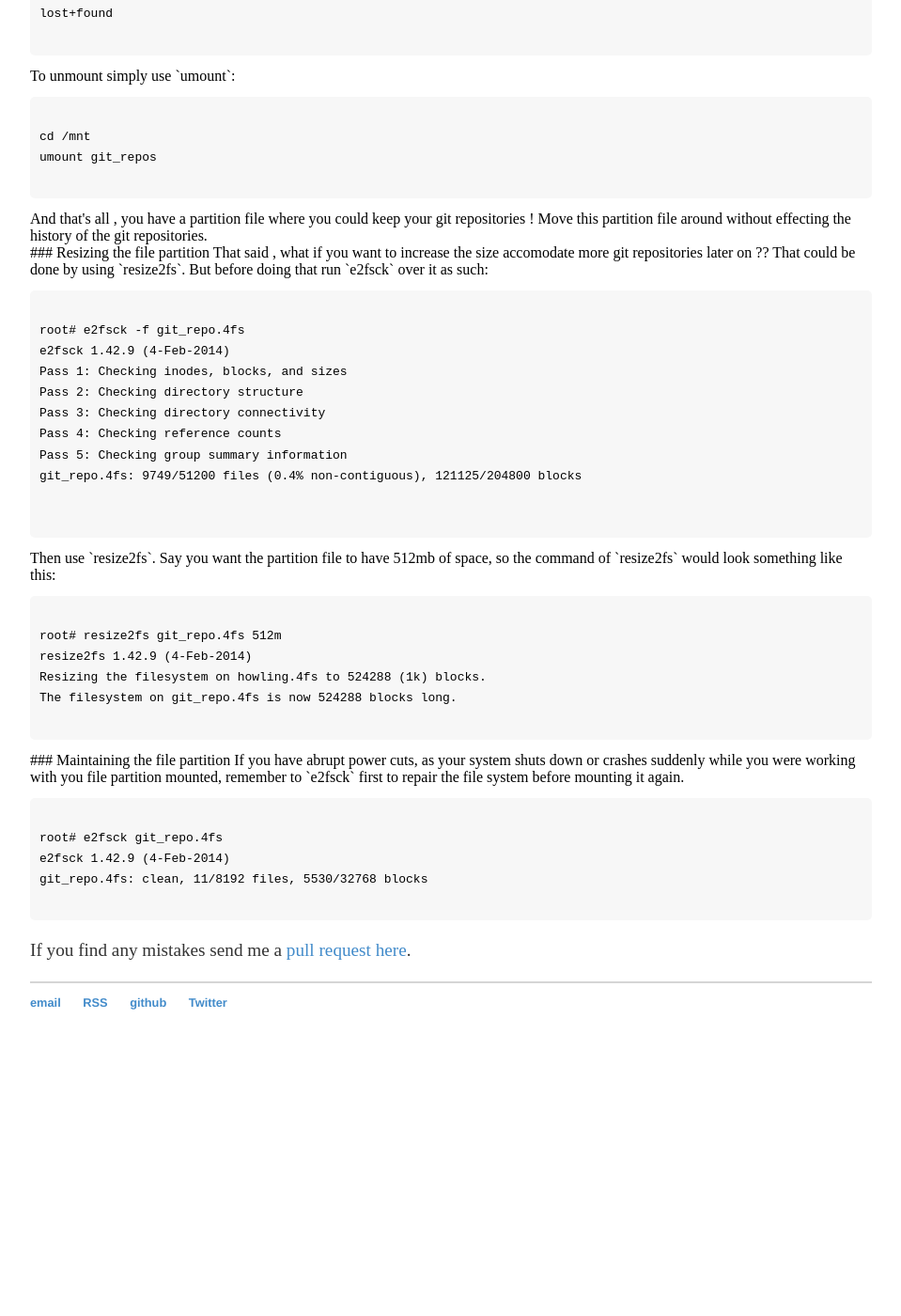
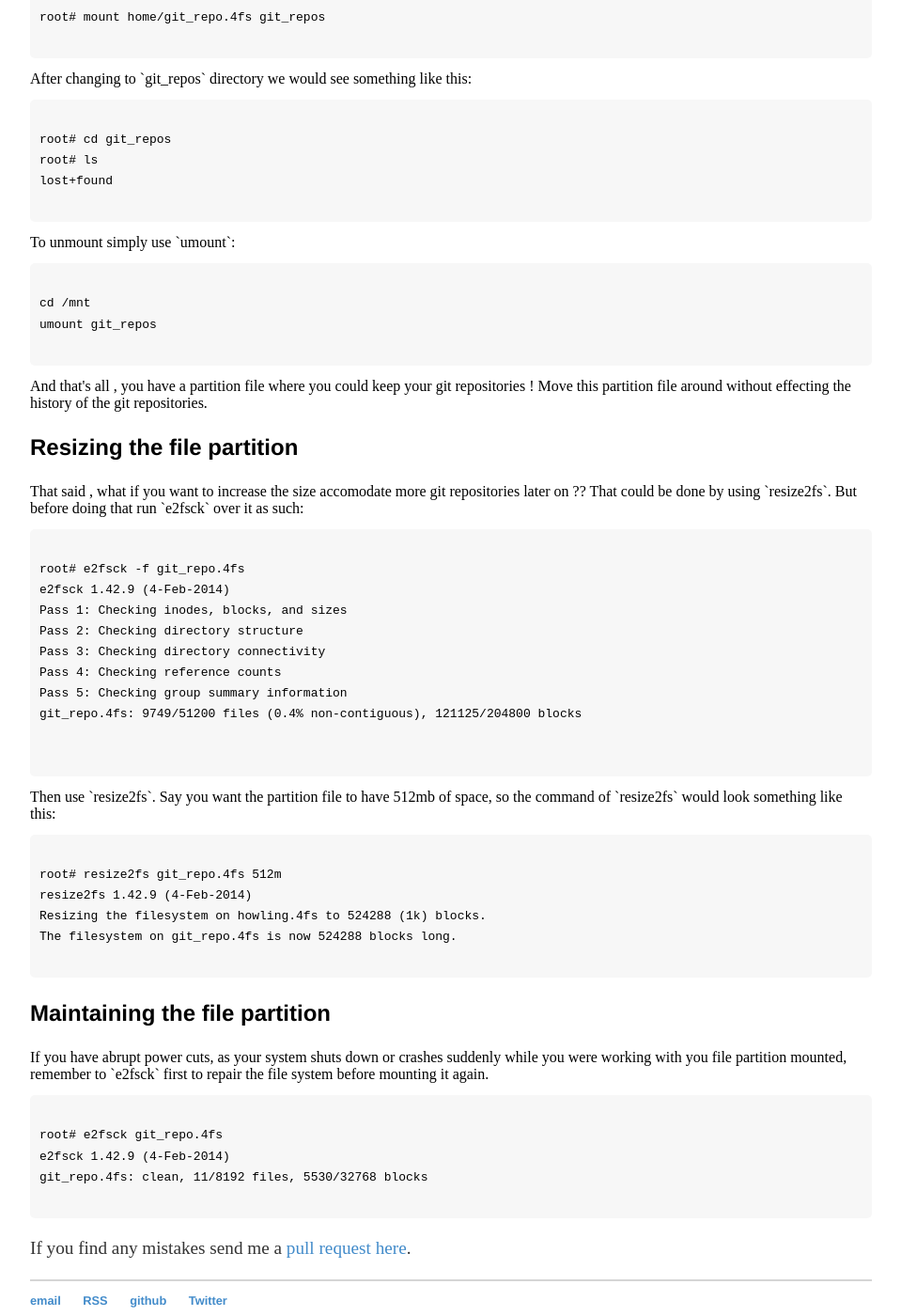
Before and after one commit to Mr-Kumar-Abhishek/Mr-Kumar-Abhishek.github.io, a Jekyll site: the page built from _posts/2016-06-11-how-to-properly-maintain-local-clones-of-git-repositories-in-linux.md, in a window 1280 px wide and 1400 px high, scrolled down 3166 px. Shown: the whole window at 94% size, without its empty margins (160-1119 px from the left). Built offline with Jekyll 4.4.1, drawn with Linux system fonts in a browser that asks for light colours; comment, search, counter and statistics services are not loaded; before the commit the page ends 4300 px from its top, so only the background shows below that; some of the changed text lies outside the part shown.

Commit message:
use h3 instead of markdown

```diff
--- a/_posts/2016-06-11-how-to-properly-maintain-local-clones-of-git-repositories-in-linux.md
+++ b/_posts/2016-06-11-how-to-properly-maintain-local-clones-of-git-repositories-in-linux.md
@@ -32,7 +32,7 @@ Say for instance, you have 50 git repositories, and you have to move all of them
 Well, it was for me too, Luckily I was helped by one of my friend who actually introduced me to Linux long back. She had suggested me to use separate partition file for all my git repositories, which is what I am going to explain in this blog post.
 
 <section>
-### Creating a Raw Image
+<h3> Creating a Raw Image </h3>
 
 Start off by making a raw image:
 
@@ -82,7 +82,7 @@ With this you find the file name in the output somewhere.
 
 </section>
 <section>
-### Making a Partition File
+<h3> Making a Partition File </h3>
 
 Now we have a raw image which we could hopefully convert to a partition file...
 
@@ -134,7 +134,7 @@ Now our file partition is ready. If you are using Puppy Linux , just click the f
 
 </section>
 <section>
-### Mounting and unmounting the partition file
+<h3> Mounting and unmounting the partition file </h3>
 
 To mount the partition file, first start of by making a empty directory in `/mnt/` folder.
 
@@ -191,7 +191,7 @@ And that's all , you have a partition file where you could keep your git reposit
 
 </section>
 <section>
-### Resizing the file partition
+<h3> Resizing the file partition </h3>
 
 That said , what if you want to increase the size accomodate more git repositories later on ?? That could be done by using `resize2fs`. But before doing that run `e2fsck` over it as such:
 
@@ -222,7 +222,7 @@ The filesystem on git_repo.4fs is now 524288 blocks long.
 
 </section>
 <section>
-### Maintaining the file partition
+<h3> Maintaining the file partition </h3>
 
 If you have abrupt power cuts, as your system shuts down or crashes suddenly while you were working with you file partition mounted, remember to `e2fsck` first to repair the file system before mounting it again.
 
```
